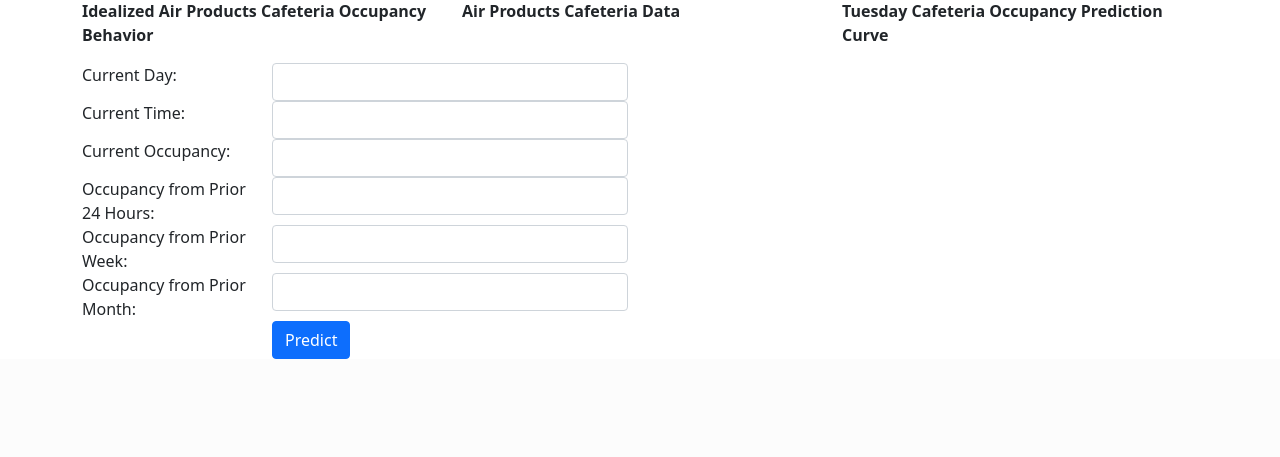
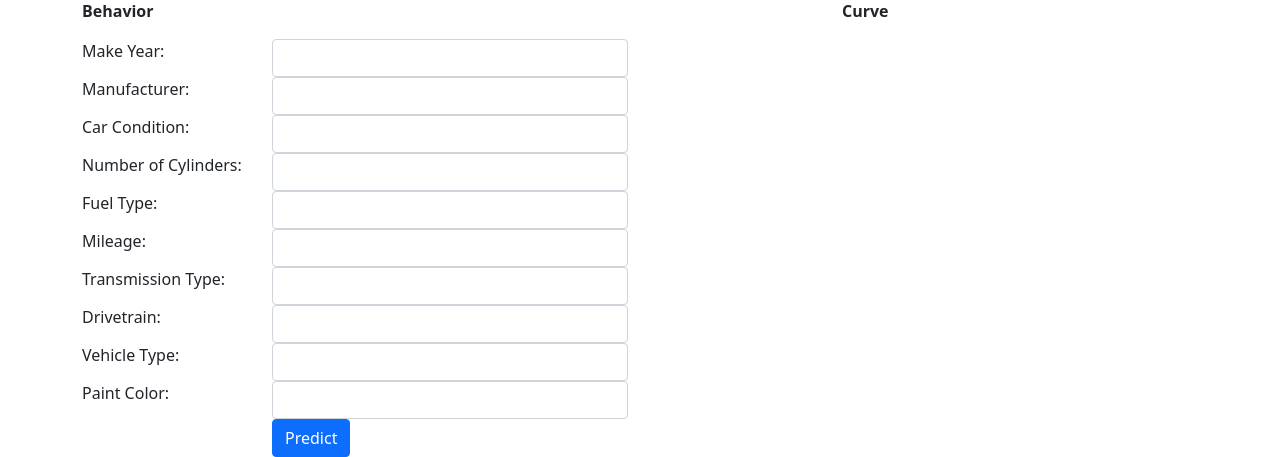
Before and after one commit to seancottrell/Car_predictor, a Flask app: page /usedCarPredictor in a window 1280 px wide. Shown: the part 709-1166 px from the top of the page. Before the commit the page ends 1068 px from the top, so only its background shows below. Run offline with Flask 2, Linux system fonts and the light colour scheme; some libraries are stand-ins or nearby versions.

Commit message:
updated the usedCarPredictor.html file

```diff
--- a/demo/templates/usedCarPredictor.html
+++ b/demo/templates/usedCarPredictor.html
@@ -7,12 +7,12 @@
 {% block content %}
 
 <p>
-    In order to predict the number of people that will be present in the Air Products cafeteria one hour "in the future",
-    we will define the following features to be used for modeling training: </br></br>
+    In order to predict the price of your used car,
+    we will use the following features in our trained model predictor: </br></br>
 </p>
 
-<p>- The current day (a simple ordinal-encoded categorical variable with values 0-6)</p>
-<p>- The current time (a float representing 24 hours)</p>
+<p>- The make year (a simple numeric value ranging from the year 1900 to 2022)</p>
+<p>- The manufacturer (an ordinal-encoded variable 0-40)</p>
 <p>- The current cafeteria occupancy (1 hour before predicted time)</p>
 <p>- The cafeteria occupancy at the same time from the previous day (24 hours before predicted time)</p>
 <p>- The cafeteria occupancy at the same time from the previous week (1 week before predicted time)</p>
@@ -56,44 +56,72 @@
         <form class="form-horizontal" action = "/predict" method="post">
 
             <div class="form-group row">
-              <label class="control-label col-sm-2" for="curr_day">Current Day:</label>
+              <label class="control-label col-sm-2" for="year">Make Year:</label>
               <div class="col-sm-4">
-                <input type="text" class="form-control" id="curr_day" name="curr_day">
+                <input type="text" class="form-control" id="year" name="year">
               </div>
             </div>
 
             <div class="form-group row">
-              <label class="control-label col-sm-2" for="curr_time">Current Time:</label>
+              <label class="control-label col-sm-2" for="manufacturer">Manufacturer:</label>
               <div class="col-sm-4">
-                <input type="text" class="form-control" id="curr_time" name="curr_time">
+                <input type="text" class="form-control" id="manufacturer" name="manufacturer">
               </div>
             </div>
 
             <div class="form-group row">
-              <label class="control-label col-sm-2" for="curr_occ">Current Occupancy:</label>
+              <label class="control-label col-sm-2" for="condition">Car Condition:</label>
               <div class="col-sm-4">
-                <input type="text" class="form-control" id="curr_occ" name="curr_occ">
+                <input type="text" class="form-control" id="condition" name="condition">
               </div>
             </div>
 
             <div class="form-group row">
-              <label class="control-label col-sm-2" for="occ_24">Occupancy from Prior 24 Hours:</label>
+              <label class="control-label col-sm-2" for="cylinders">Number of Cylinders:</label>
               <div class="col-sm-4">
-                <input type="text" class="form-control" id="occ_24" name="occ_24">
+                <input type="text" class="form-control" id="cylinders" name="cylinders">
               </div>
             </div>
 
             <div class="form-group row">
-              <label class="control-label col-sm-2" for="occ_week">Occupancy from Prior Week:</label>
+              <label class="control-label col-sm-2" for="fuel">Fuel Type:</label>
               <div class="col-sm-4">
-                <input type="text" class="form-control" id="occ_week" name="occ_week">
+                <input type="text" class="form-control" id="fuel" name="fuel">
               </div>
             </div>
 
             <div class="form-group row">
-              <label class="control-label col-sm-2" for="occ_month">Occupancy from Prior Month:</label>
+              <label class="control-label col-sm-2" for="odometer">Mileage:</label>
               <div class="col-sm-4">
-                <input type="text" class="form-control" id="occ_month" name="occ_month">
+                <input type="text" class="form-control" id="odometer" name="odometer">
+              </div>
+            </div>
+
+            <div class="form-group row">
+              <label class="control-label col-sm-2" for="transmission">Transmission Type:</label>
+              <div class="col-sm-4">
+                <input type="text" class="form-control" id="transmission" name="transmission">
+              </div>
+            </div>
+
+            <div class="form-group row">
+              <label class="control-label col-sm-2" for="drive">Drivetrain:</label>
+              <div class="col-sm-4">
+                <input type="text" class="form-control" id="drive" name="drive">
+              </div>
+            </div>
+
+            <div class="form-group row">
+              <label class="control-label col-sm-2" for="vehicle_type">Vehicle Type:</label>
+              <div class="col-sm-4">
+                <input type="text" class="form-control" id="vehicle_type" name="vehicle_type">
+              </div>
+            </div>
+
+            <div class="form-group row">
+              <label class="control-label col-sm-2" for="paint_color">Paint Color:</label>
+              <div class="col-sm-4">
+                <input type="text" class="form-control" id="paint_color" name="paint_color">
               </div>
             </div>
 
```
